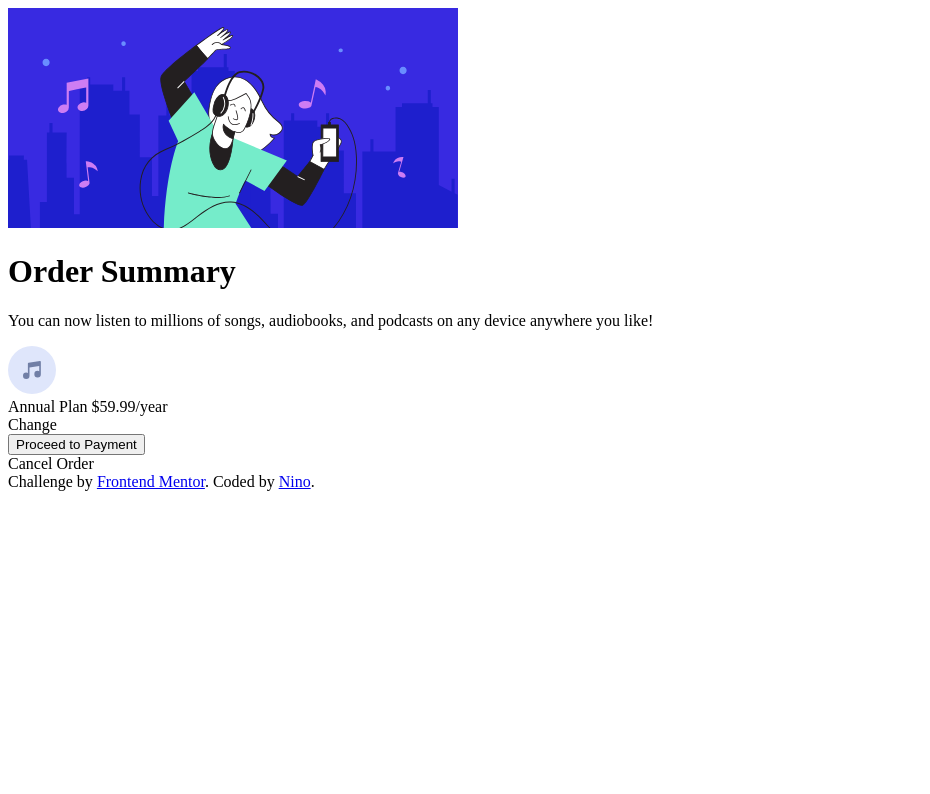
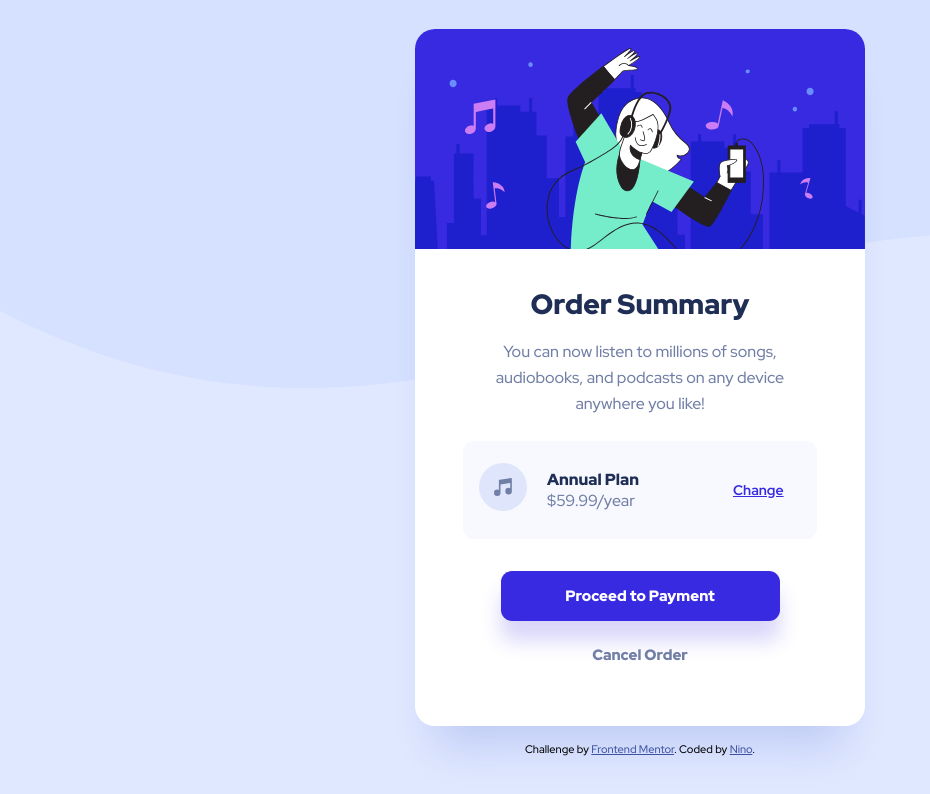
Before and after one commit to ninogogol/Order-summary-card-solution, a plain HTML site: page index.html in a window 1280 px wide. Shown: the whole page, without its empty margins (0-930 px from the left). Drawn offline with Linux system fonts and the light colour scheme.

Commit message:
Add screenshot.jpg modified index.html and styles.css

```diff
--- a/index.html
+++ b/index.html
@@ -6,14 +6,20 @@
 
   <link rel="icon" type="image/png" sizes="32x32" href="./images/favicon-32x32.png">
 
+  <link rel="preconnect" href="https://fonts.googleapis.com">
+  <link rel="preconnect" href="https://fonts.gstatic.com" crossorigin>
+  <link href="https://fonts.googleapis.com/css2?family=Red+Hat+Display:wght@500;700;900&display=swap" rel="stylesheet">
+
+  <link rel="stylesheet" href="styles.css">
+
   <title>Frontend Mentor | Order summary card</title>
 
 </head>
 <body>
   <div class="main-container">
     <div>
-      <div class="img-div">
-        <img src="images/illustration-hero.svg" alt="women is dancing">
+      <div>
+        <img class="img-lg" src="images/illustration-hero.svg" alt="women is dancing">
       </div>
       <div class="part-1">
         <h1>Order Summary</h1>
--- a/styles.css
+++ b/styles.css
@@ -0,0 +1,179 @@
+* {
+    margin: 0;
+}
+
+body {
+    background-color: #E0E8FF;
+    font-family: 'Red Hat Display', sans-serif;
+    height: 100vh;
+    display: flex;
+    flex-direction: column;
+    justify-content: center;
+    align-items: center;
+    background-image: url('images/pattern-background-mobile.svg');
+    background-repeat: no-repeat;
+    background-position: top;
+    background-size: contain;
+}
+
+.main-container {
+    width: 327px;
+    height: 567px;
+    background-color: #FFFFFF;
+    box-shadow: 0px 40px 40px -20px rgba(13, 48, 189, 0.151826);
+    border-radius: 20px;
+}
+
+.img-lg {
+    max-width: 100%;
+    border-radius: 20px 20px 0px 0px;
+}
+
+h1 {
+    font-weight: 900;
+    font-size: 22px;
+    line-height: 29px;
+    text-align: center;
+    color: #1F2E55;
+    margin: 32px 0 16px;
+}
+
+p {
+    font-weight: 500;
+    font-size: 15px;
+    line-height: 25px;
+    text-align: center;
+    color: #717FA6;
+    margin-bottom: 24px;
+}
+
+.part-2 {
+    width: 279px;
+    height: 81px;
+    background-color: #F7F9FF;
+    border-radius: 11px;
+    margin: 0 auto 32px;
+    display: flex;
+    align-items: center;
+}
+
+.music-icon {
+    margin: 0 20px 0 16px;
+}
+
+.plan {
+    font-weight: 900;
+    font-size: 14px;
+    line-height: 19px;
+    color: #1F2E55;
+}
+
+.price-per-year {
+    font-weight: 500;
+    font-size: 14px;
+    line-height: 19px;
+    color: #717FA6;
+}
+
+.change {
+    font-weight: 700;
+    font-size: 13px;
+    line-height: 17px;
+    text-decoration-line: underline;
+    color: #382AE1;
+    margin-right: 16px;
+}
+
+.change:hover {
+    cursor: pointer;
+    color: #766CF1;
+    text-decoration: none;
+}
+
+button {
+    width: 279px;
+    height: 50px;
+    background-color: #382AE1;
+    box-shadow: 0px 20px 20px rgba(56, 42, 225, 0.190291);
+    border-radius: 11px;
+    border: none;
+    font-family: 'Red Hat Display';
+    font-style: normal;
+    font-weight: 900;
+    font-size: 15px;
+    line-height: 20px;
+    color: #FFFFFF;
+    display: block;
+    margin: 0 auto;
+}
+
+button:hover {
+    background-color: #766CF1;
+    box-shadow: 0px 20px 20px rgba(56, 42, 225, 0.190291);
+    border-radius: 11px;
+    cursor: pointer;
+}
+
+.cancel-order {
+    font-weight: 900;
+    font-size: 15px;
+    line-height: 20px;
+    color: #717FA6;
+    text-align: center;
+    margin-top: 24px;
+}
+
+.cancel-order:hover {
+    color: #1F2E55;
+    cursor: pointer;
+}
+
+.attribution {
+    font-size: 11px;
+    text-align: center;
+    margin: 16px 0;
+}
+.attribution a {
+    color: hsl(228, 45%, 44%);
+}
+
+
+@media only screen and (min-width: 992px) {
+    body {
+        background-image: url('images/pattern-background-desktop.svg');
+        background-repeat: no-repeat;
+        background-position: top;
+    }
+    .main-container {
+        width: 450px;
+        height: 697px;
+    }
+    h1 {
+        font-size: 28px;
+        line-height: 37px;
+    }
+    p {
+        font-size: 16px;
+        line-height: 26px;
+        padding: 0 45px;
+    }
+    .plan {
+        font-size: 16px;
+        line-height: 21px;
+    }
+    .price-per-year {
+        font-size: 16px;
+        line-height: 21px;
+        display: block;
+        width: 117.19px;
+    }
+    .change {
+        font-size: 14px;
+        line-height: 19px;
+        margin: 0 68.81px 24px;
+    }
+    .part-2 {
+        width: 354px;
+        height: 98px;
+    }
+}
```
Also changed, not shown: screenshot.jpg (added).
